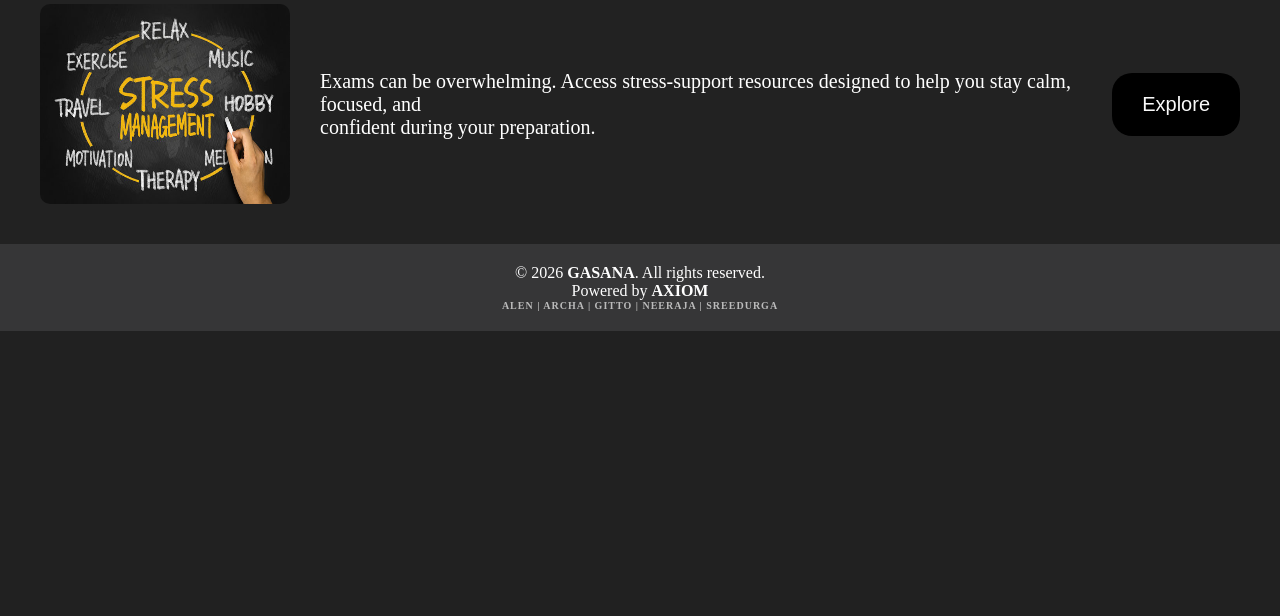
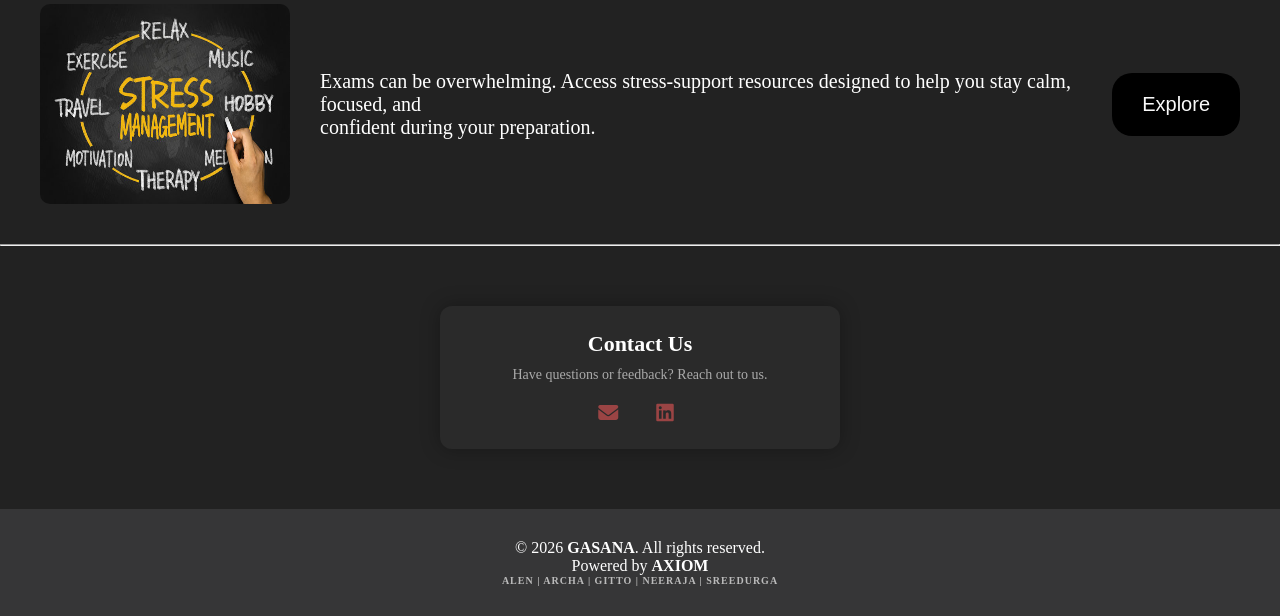
Before and after one commit to archa-s-ar/GASANA1.0, a Flask app: page / in a window 1280 px wide. Shown: the part 2378-2994 px from the top of the page. Before the commit the page ends 2709 px from the top, so only its background shows below. Run offline with Flask 3, Linux system fonts and the light colour scheme; some web fonts are replaced.

Commit message:
Added Contact us

```diff
--- a/static/style.css
+++ b/static/style.css
@@ -190,9 +190,10 @@ html {
 }
 .footer{
     background-color: #363637;
-    padding: 20px;
+    padding: 30px;
     text-align: center;
     color: white;
+    margin-top: 40px;
 }
 .page{
     background-color: #333333;
@@ -618,3 +619,47 @@ html {
 .doubt-form button:hover {
     background-color: #140606;
 }
+/* ===== Contact Us ===== */
+.contact-us {
+    background-color: #2a2a2a;
+    padding: 25px;
+    border-radius: 12px;
+    box-shadow: 0 0 20px rgba(0,0,0,0.3);
+    text-align: center;
+    max-width: 400px;
+    margin: 60px auto;   /* center horizontally */
+}
+.contact-icons{
+    display: flex;
+    justify-content: center;
+    gap: 10px;
+    margin-top: 20px;
+    color: #965252;
+}
+.contact-us i {
+    margin-right: 8px;
+    color: #9a4444; /* matches your theme */
+    font-size: 20px;
+}
+.contact-item:hover i {
+    color: white;
+}
+.contact-item {
+    padding: 10px;
+    border-radius: 8px;
+    transition: all 0.3s ease;
+}
+
+.contact-item:hover {
+    background-color: #9a4444;
+    transform: translateY(-3px);
+}
+.contact-us h3 {
+    font-size: 22px;
+    margin-bottom: 10px;
+}
+.contact-text {
+    font-size: 14px;
+    color: #aaa;
+    margin-top: 5px;
+}
--- a/templates/index.html
+++ b/templates/index.html
@@ -9,6 +9,7 @@
 <link href="https://fonts.googleapis.com/css2?family=Amita&family=Bruno+Ace&family=Manjari:wght@100;400;700&display=swap" rel="stylesheet">
 <link href="https://fonts.googleapis.com/css2?family=Amita&family=Manjari:wght@100;400;700&display=swap" rel="stylesheet">
 <link href="https://fonts.googleapis.com/css2?family=Amita&family=Anta&family=Bruno+Ace&family=Manjari:wght@100;400;700&display=swap" rel="stylesheet">
+<link rel="stylesheet" href="https://cdnjs.cloudflare.com/ajax/libs/font-awesome/6.5.0/css/all.min.css">
 
 </head>
 
@@ -19,7 +20,7 @@
 
     <div class="navigation-btn">
         <a href="#services"><button>Services</button></a>
-        <a href="#about-us"><button>About Us</button></a>
+        <a href="#contact-us"><button>About Us</button></a>
     </div>
 </div>
 
@@ -101,14 +102,28 @@ focused, and<br> confident during your preparation.
         </div>
             <a href="{{url_for('stress')}}"><button class="service-btn">Explore</button></a>
 </div>
+<hr>
+    <div class="contact-us" id="contact">
+    <h3>Contact Us</h3>
+    <p class="contact-text">Have questions or feedback? Reach out to us.</p>
+    <div class="contact-icons">
+    <p>
 
+        <a href="https://mail.google.com/mail/?view=cm&fs=1&to=gasana.edu@gmail.com" target="_blank" class="contact-item">
+    <i class="fa-solid fa-envelope"></i>
+</a>
+    </p>
 
+    <p>
+        <a href="https://www.linkedin.com/in/archa-s-ar/" target="_blank" class="contact-item"><i class="fa-brands fa-linkedin"></i></a>
+    </p>
+    </div>
+</div>
 
     <div class="footer" id="about-us">
         <p>&copy; 2026 <strong>GASANA</strong>. All rights reserved.</p>
         <p>Powered by <strong>AXIOM</strong></p>
         <h5 class="members">ALEN | ARCHA | GITTO | NEERAJA | SREEDURGA</h5>
         </div>
-    </div>
 </body>
 </html>
```
